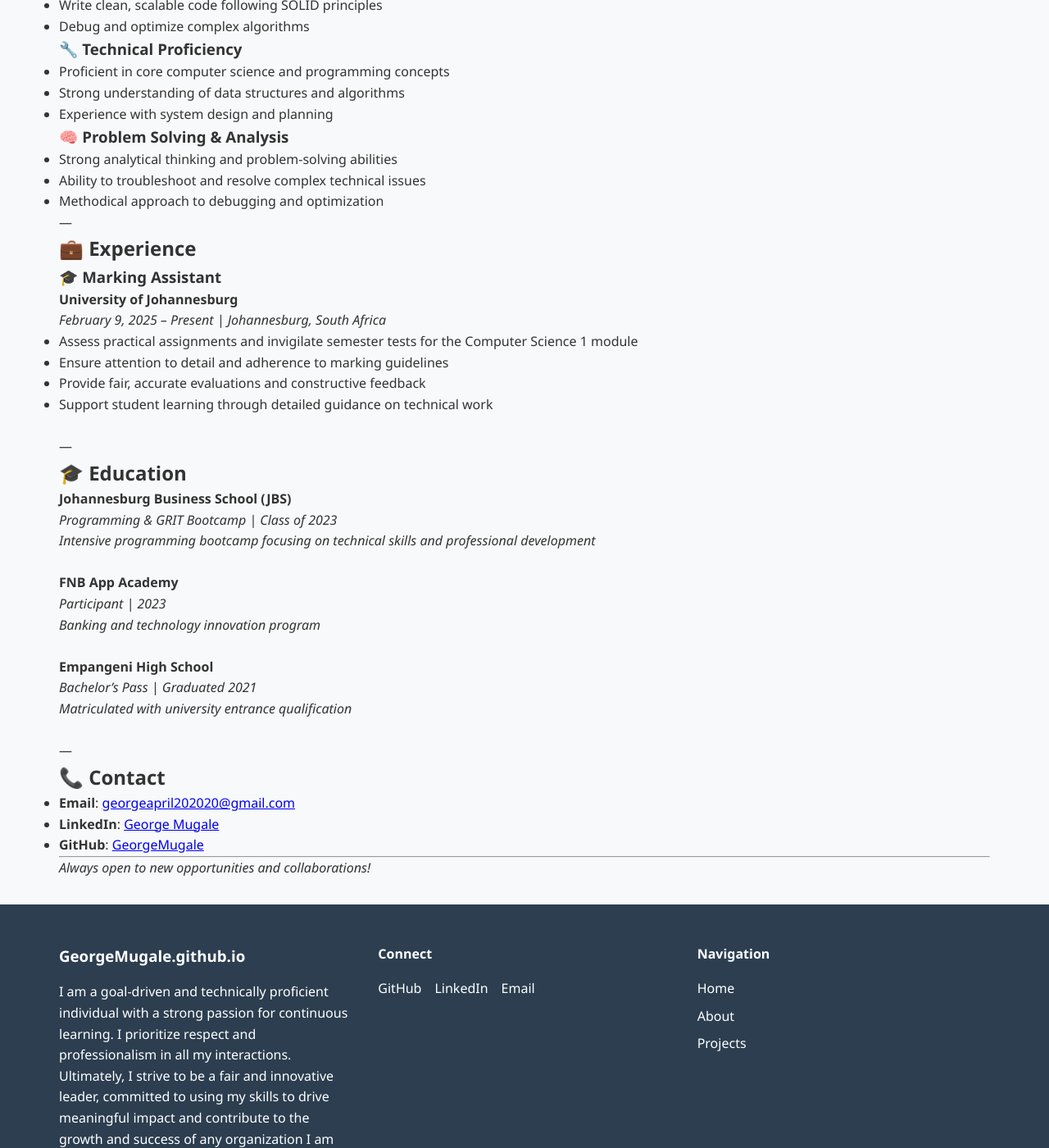
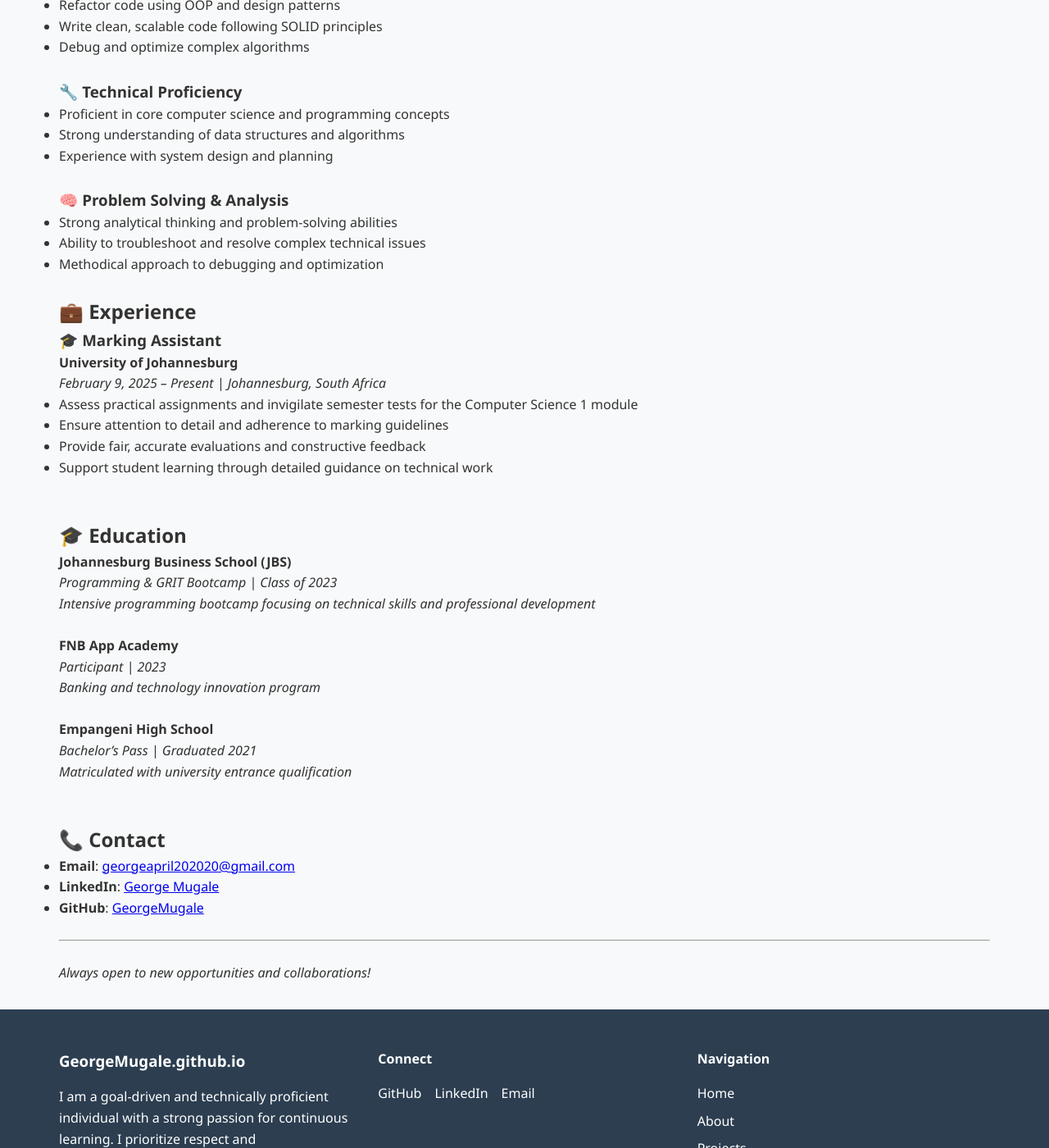
Before and after one commit to GeorgeMugale/GeorgeMugale.github.io, a Jekyll site: the page built from about.md, in a window 1280 px wide and 1400 px high, scrolled down 532 px. Shown: the whole window at 82% size. Built offline with Jekyll 4.4.1, drawn with Linux system fonts in a browser that asks for light colours.

Commit message:
Update about.md

```diff
--- a/about.md
+++ b/about.md
@@ -11,6 +11,8 @@
 
 Outside the realm of technology, I enjoy watching **anime**, reading **manga and books**, and playing **video games**—interests that fuel my creativity and problem-solving mindset.<br>
 <br>
+<br>
+
 
 ## 💡 Skills & Technologies
 
@@ -20,17 +22,21 @@
 - Write clean, scalable code following SOLID principles
 - Debug and optimize complex algorithms
 <br>
+<br>
+
 ### 🔧 Technical Proficiency
 - Proficient in core computer science and programming concepts
 - Strong understanding of data structures and algorithms
 - Experience with system design and planning
 <br>
+<br>
+
 ### 🧠 Problem Solving & Analysis
 - Strong analytical thinking and problem-solving abilities
 - Ability to troubleshoot and resolve complex technical issues
 - Methodical approach to debugging and optimization
 <br>
----
+<br>
 
 ## 💼 Experience
 
@@ -43,7 +49,7 @@
 - Provide fair, accurate evaluations and constructive feedback
 - Support student learning through detailed guidance on technical work
 <br>
----
+<br>
 
 ## 🎓 Education
 
@@ -59,14 +65,16 @@
 *Bachelor's Pass | Graduated 2021*
 _Matriculated with university entrance qualification_
 <br>
----
+<br>
 
 ## 📞 Contact
 
 - **Email**: [georgeapril202020@gmail.com](mailto:georgeapril202020@gmail.com)
 - **LinkedIn**: [George Mugale](https://www.linkedin.com/in/george-mugale-2175892b2/)
 - **GitHub**: [GeorgeMugale](https://github.com/GeorgeMugale)
+<br>
 
 ---
+<br>
 
 *Always open to new opportunities and collaborations!*
```
